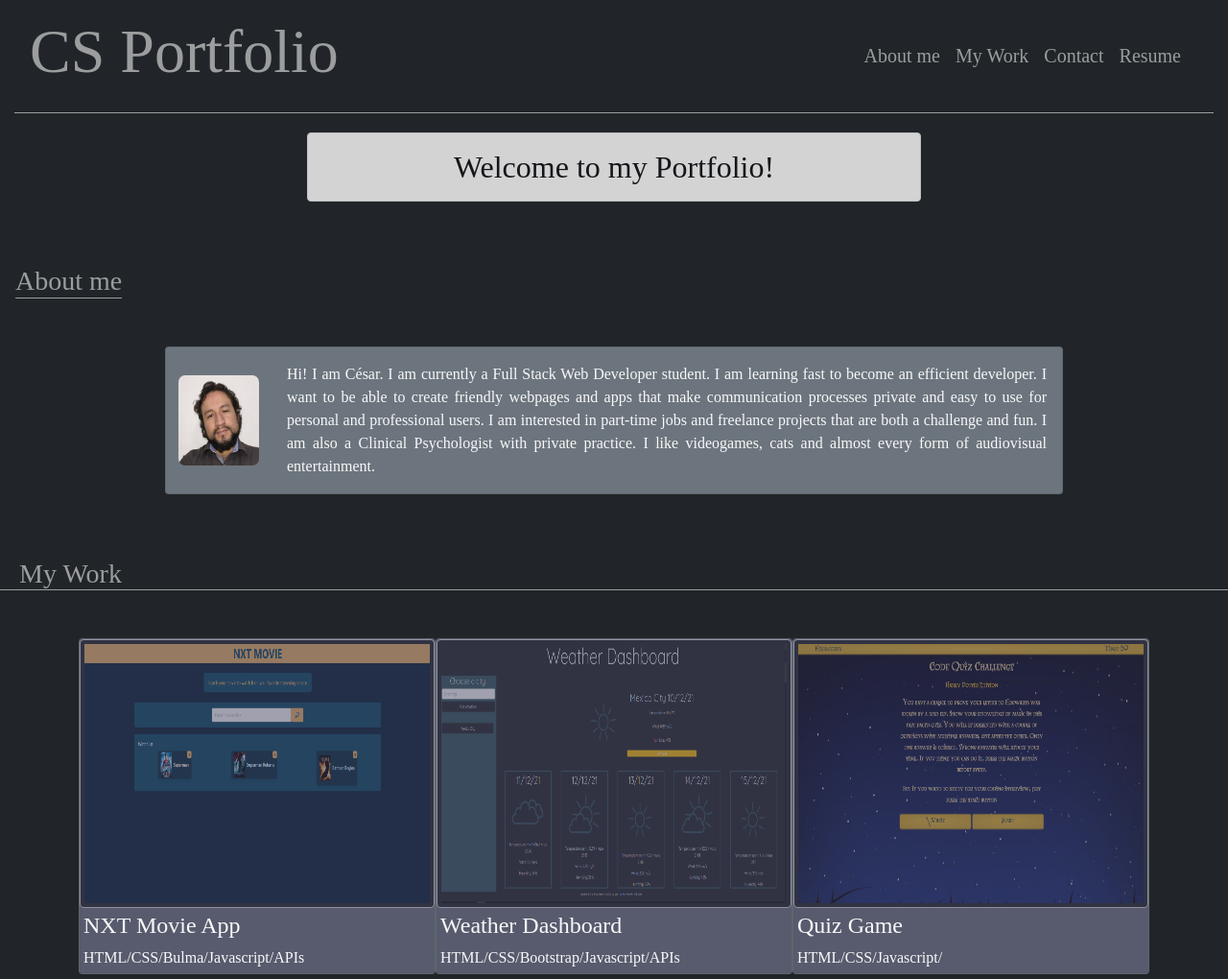
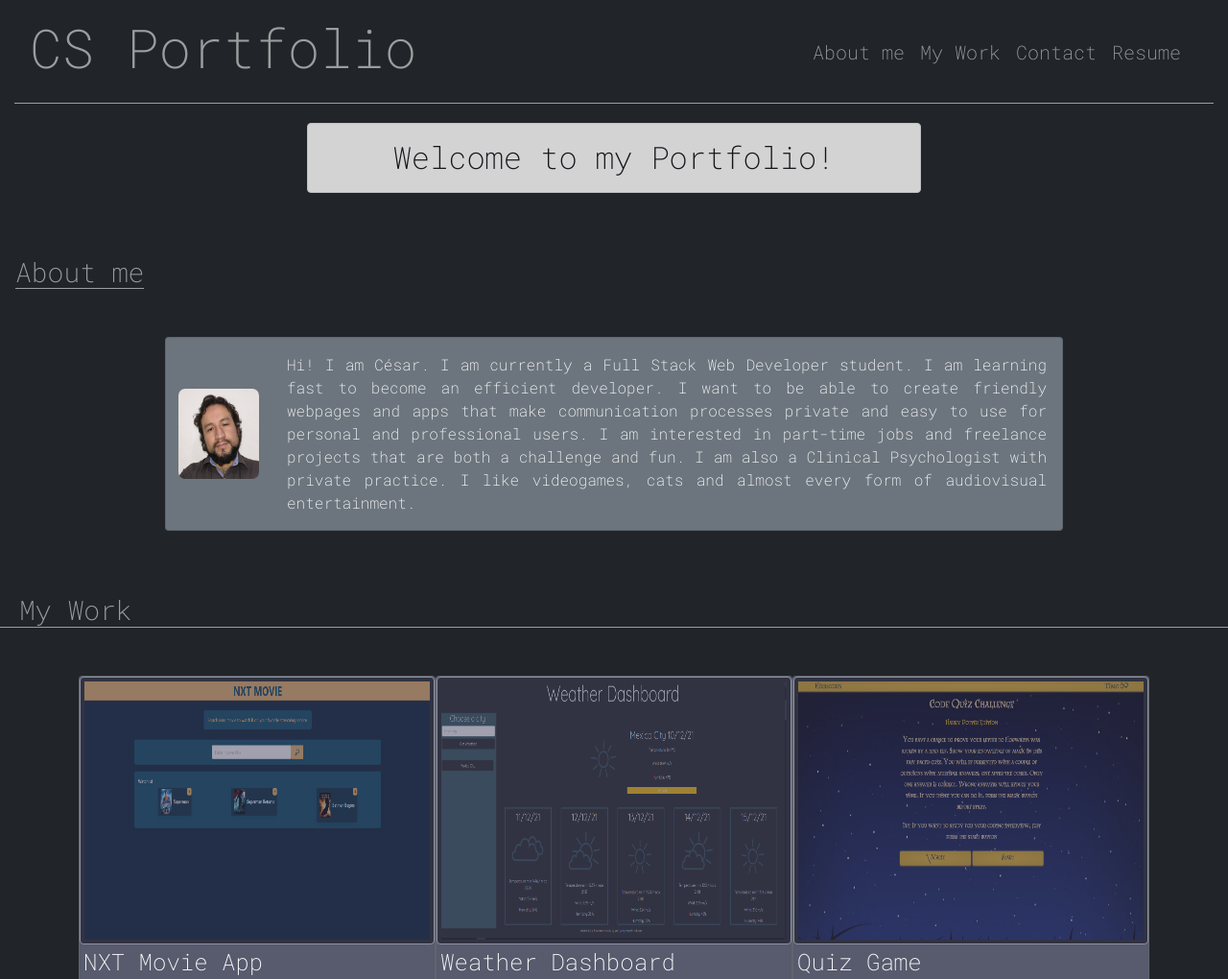
Before and after one commit to csancheze/Portfolio, a plain HTML site: page index.html in a window 1280 px wide. Shown: the top 1020 px of the page at 96% size. Drawn offline with nearby package versions, Linux system fonts and the light colour scheme.

Commit message:
finished look and feel, added a google font

```diff
--- a/assets/css/style.css
+++ b/assets/css/style.css
@@ -7,7 +7,8 @@
 }
 
 * {
-    font-family: 'Times New Roman', Times, serif;
+    font-family: 'Roboto Mono', monospace;
+    font-size: 1.0em;
     line-height: 1.5;
 }
 
@@ -92,6 +93,7 @@ h3 {
 
 figure div {
     z-index: 1;
+    padding: 5px;
 }
 
 .my_cards a img {
--- a/index.html
+++ b/index.html
@@ -8,7 +8,9 @@
 
     <link href="https://cdn.jsdelivr.net/npm/bootstrap@5.1.2/dist/css/bootstrap.min.css" rel="stylesheet">
     <script src="https://cdn.jsdelivr.net/npm/bootstrap@5.1.2/dist/js/bootstrap.bundle.min.js"></script>
-
+    <link rel="preconnect" href="https://fonts.googleapis.com">
+    <link rel="preconnect" href="https://fonts.gstatic.com" crossorigin>
+    <link href="https://fonts.googleapis.com/css2?family=Roboto+Mono:wght@200&display=swap" rel="stylesheet">
     <link href="assets/css/all.css" rel="stylesheet">
     <link rel='stylesheet' type='text/css' media='screen' href='assets/css/style.css'>
     <title>Cesar Sanchez Portfolio</title>
@@ -16,7 +18,7 @@
 <body>
     <header>
         <nav class="navbar navbar-expand-lg navbar-dark bg-dark navbar-style p-3">
-            <h1 class=" display-3">
+            <h1 class=" display-4">
                 CS Portfolio
             </h1>
             <button class="navbar-toggler" type="button" data-toggle="collapse" data-target="#navbarSupportedContent" aria-controls="navbarSupportedContent" aria-expanded="false" aria-label="Toggle navigation">
```
